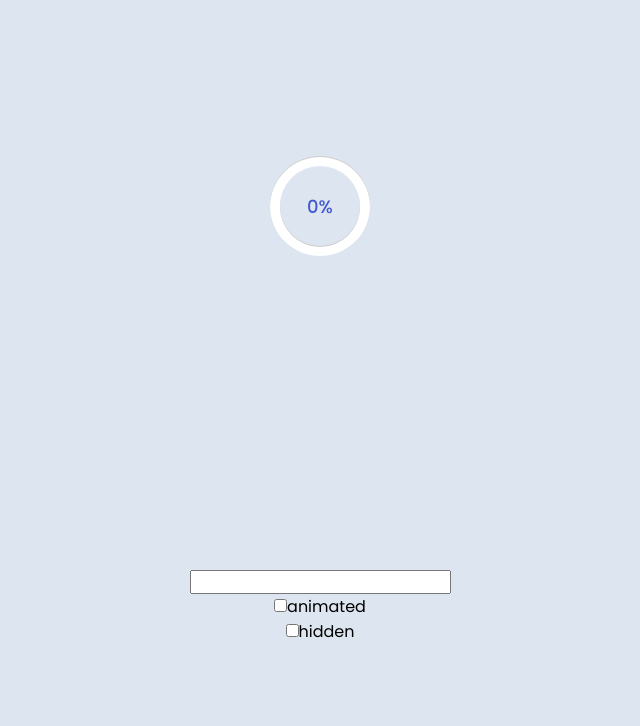
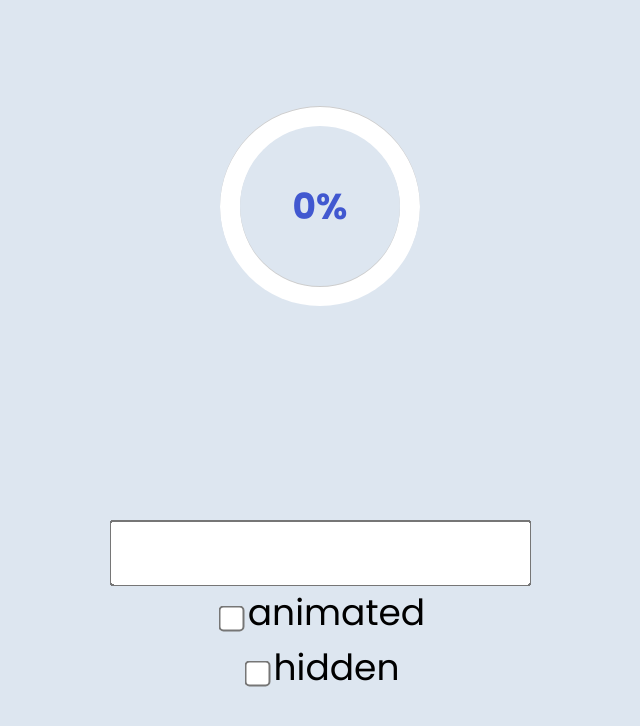
Before and after one commit to Anonimusecret/Anonimusecret.github.io, a plain HTML site: page Index.html in a window 1280 px wide. Shown: the whole page, without its empty margins (320-960 px from the left). Drawn offline with Linux system fonts and the light colour scheme.

Commit message:
Изменены размеры для лучшего отображения на телефонах

```diff
--- a/styles.css
+++ b/styles.css
@@ -13,8 +13,8 @@ html,body{
   background: #dde6f0;
 }
 .circular{
-  height: 100px;
-  width: 100px;
+  height: 200px;
+  width: 200px;
   position: relative;
 }
 .circular .inner, .circular .outer, .circular .circle{
@@ -28,9 +28,9 @@ html,body{
 .circular .inner{
   top: 50%;
   left: 50%;
-  height: 80px;
-  width: 80px;
-  margin: -40px 0 0 -40px;
+  height: 160px;
+  width: 160px;
+  margin: -80px 0 0 -80px;
   background-color: #dde6f0;
   border-radius: 100%;
   box-shadow: 0 1px 0 rgba(0,0,0,0.2);
@@ -45,8 +45,8 @@ html,body{
   left: 50%;
   transform: translate(-50%, -50%);
   z-index: 10;
-  font-size: 18px;
-  font-weight: 500;
+  font-size: 36px;
+  font-weight: 1000;
   color: #4158d0;
 }
 .circular .bar{
@@ -55,14 +55,14 @@ html,body{
   width: 100%;
   background: #fff;
   -webkit-border-radius: 100%;
-  clip: rect(0px, 100px, 100px, 50px);
+  clip: rect(0px, 200px, 200px, 100px);
 }
 .circle .bar .progress{
   position: absolute;
   height: 100%;
   width: 100%;
   -webkit-border-radius: 100%;
-  clip: rect(0px, 50px, 100px, 0px);
+  clip: rect(0px, 100px, 200px, 0px);
 }
 .circle .bar .progress, .dot span{
   background: #4158d0;
@@ -84,6 +84,27 @@ html,body{
 
 .control{
   flex-direction: column;
+  font-size: 36px;
+}
+input[type=checkbox]
+{
+  -ms-transform: scale(2); /* IE */
+  -moz-transform: scale(2); /* FF */
+  -webkit-transform: scale(2); /* Safari and Chrome */
+  -o-transform: scale(2); /* Opera */
+  transform: scale(2);
+  padding: 10px;
+  margin: 10px;
+}
+input[type=number]
+{
+  -ms-transform: scale(1.5); /* IE */
+  -moz-transform: scale(1.5); /* FF */
+  -webkit-transform: scale(1.5); /* Safari and Chrome */
+  -o-transform: scale(1.5); /* Opera */
+  transform: scale(1.5);
+  padding: 10px;
+  margin: 10px;
 }
 
 @keyframes rotation{
```
